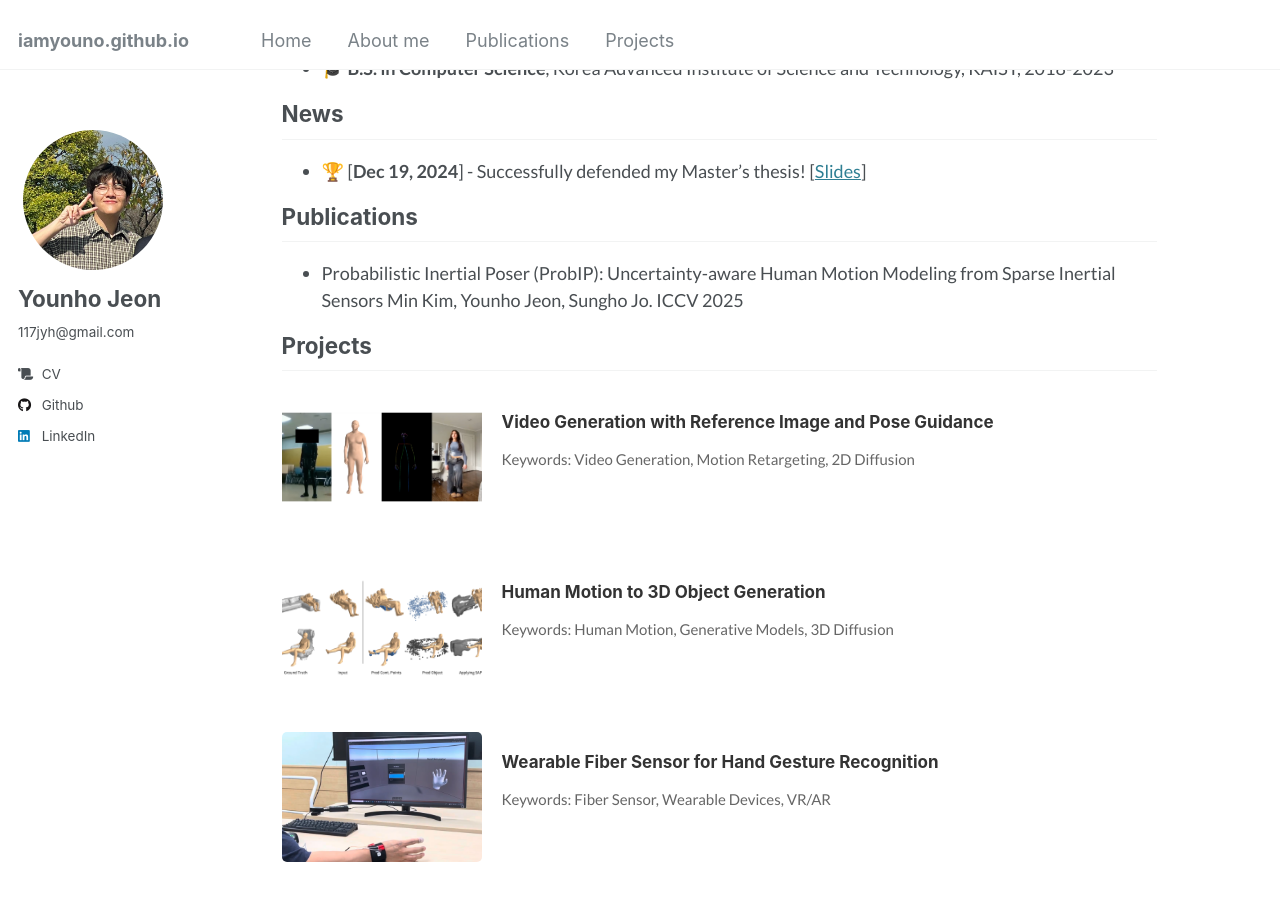
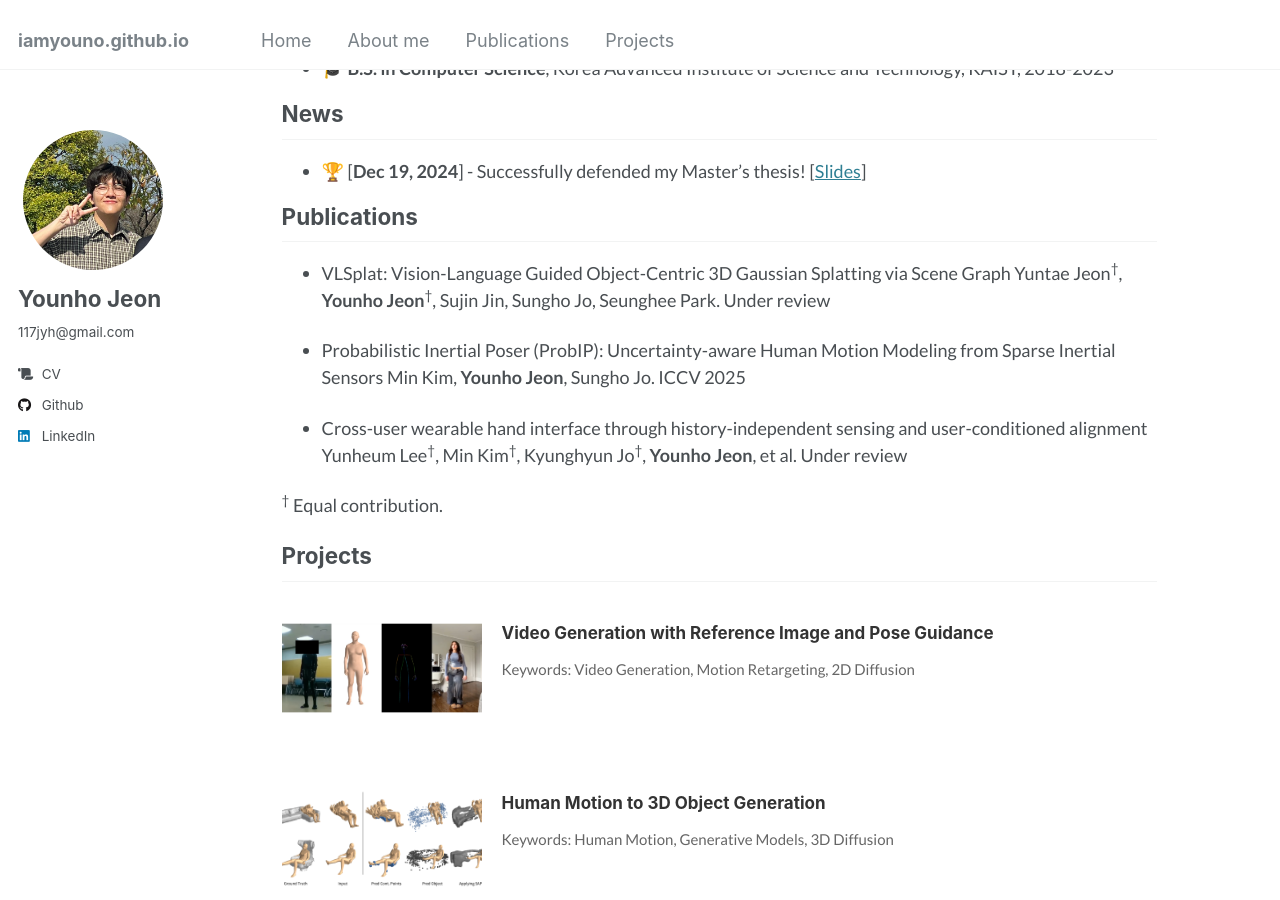
Before and after one commit to iamyouno/iamyouno.github.io, a Jekyll site: the page built from _pages/about.md, in a window 1280 px wide and 900 px high, scrolled down 481 px. Built offline with Jekyll 4.4.1, drawn with Linux system fonts in a browser that asks for light colours.

Commit message:
update: main page

```diff
--- a/_pages/about.md
+++ b/_pages/about.md
@@ -28,11 +28,19 @@ News
 
 
 <h2 id="publications">Publications</h2>
+- VLSplat: Vision-Language Guided Object-Centric 3D Gaussian Splatting via Scene Graph
+Yuntae Jeon<sup>†</sup>, **Younho Jeon**<sup>†</sup>, Sujin Jin, Sungho Jo, Seunghee Park.
+Under review
+
 - Probabilistic Inertial Poser (ProbIP): Uncertainty-aware Human Motion Modeling from Sparse Inertial Sensors
-Min Kim, Younho Jeon, Sungho Jo.
+Min Kim, **Younho Jeon**, Sungho Jo.
 ICCV 2025
 
+- Cross-user wearable hand interface through history-independent sensing and user-conditioned alignment
+Yunheum Lee<sup>†</sup>, Min Kim<sup>†</sup>, Kyunghyun Jo<sup>†</sup>, **Younho Jeon**, et al.
+Under review
 
+<sup>†</sup> Equal contribution.
 
 <h2 id="projects">Projects</h2>
 
```
